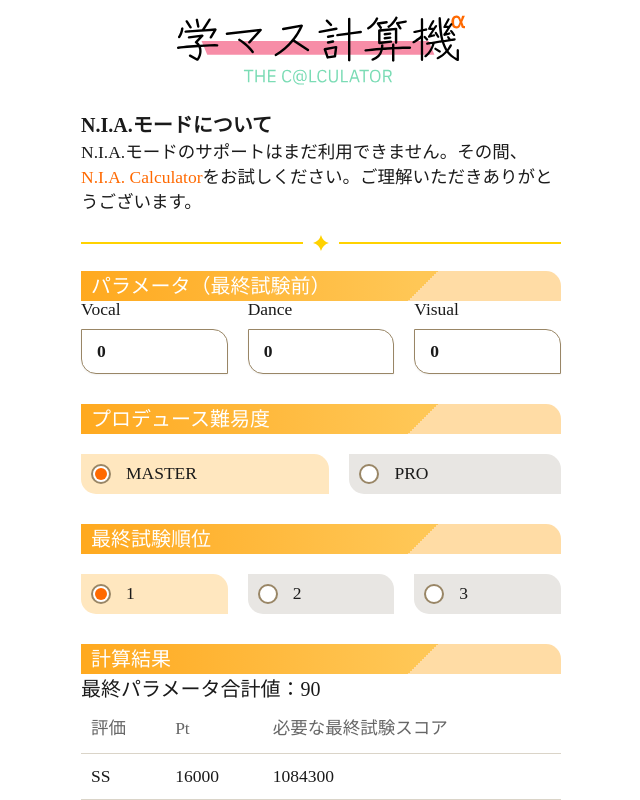
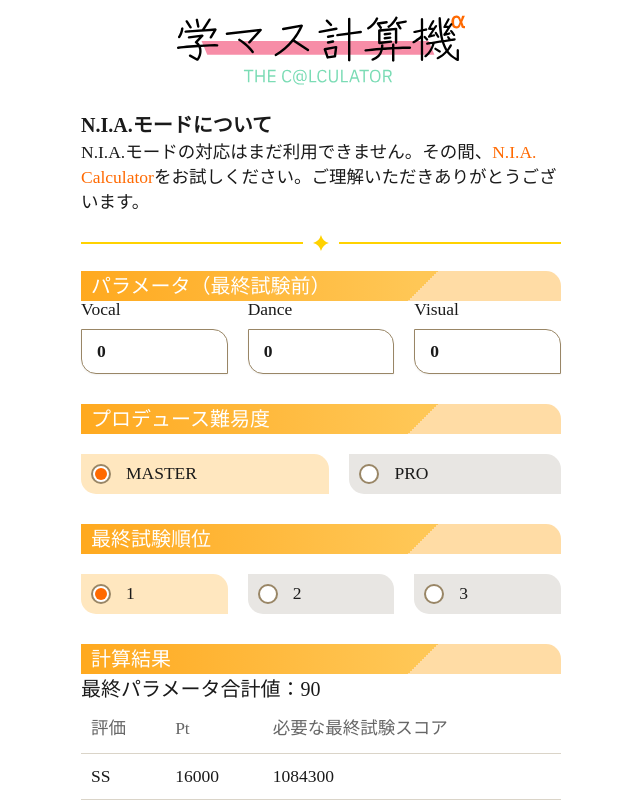
Before and after one commit to KagamiChan/gakumas.moe, a Next.js app: page / in a window 1280 px wide. Shown: the top 800 px of the page, without its empty margins (319-959 px from the left). Built offline with nearby package versions, Linux system fonts and the light colour scheme; a web font is replaced by a local one.

Commit message:
fix: kanji

```diff
--- a/src/components/nia-notice.tsx
+++ b/src/components/nia-notice.tsx
@@ -3,7 +3,7 @@ export const NIANotice = () => {
     <section className="max-w-sm">
       <h1 className="font-semibold">N.I.A.モードについて</h1>
       <p className="text-sm">
-        N.I.A.モードのサポートはまだ利用できません。その間、
+        N.I.A.モードの対応はまだ利用できません。その間、
         <a
           href="https://gktools.ris.moe/en/calculator/nia"
           className="text-[#ff6900]"
```
